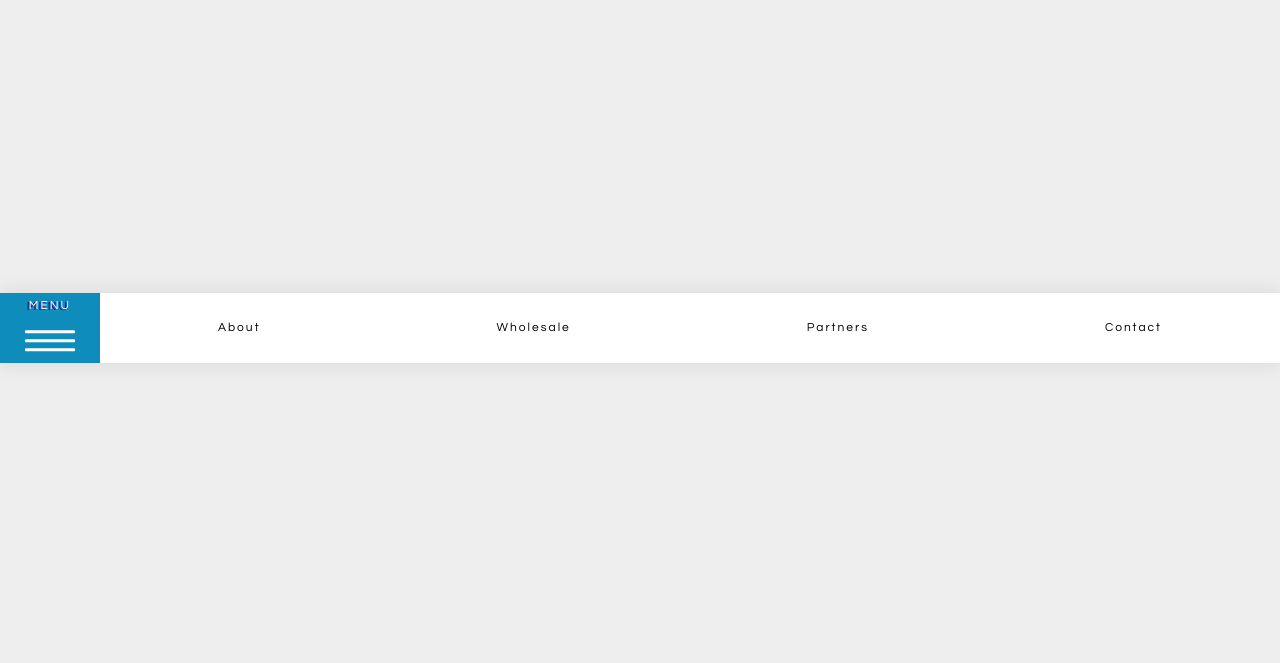
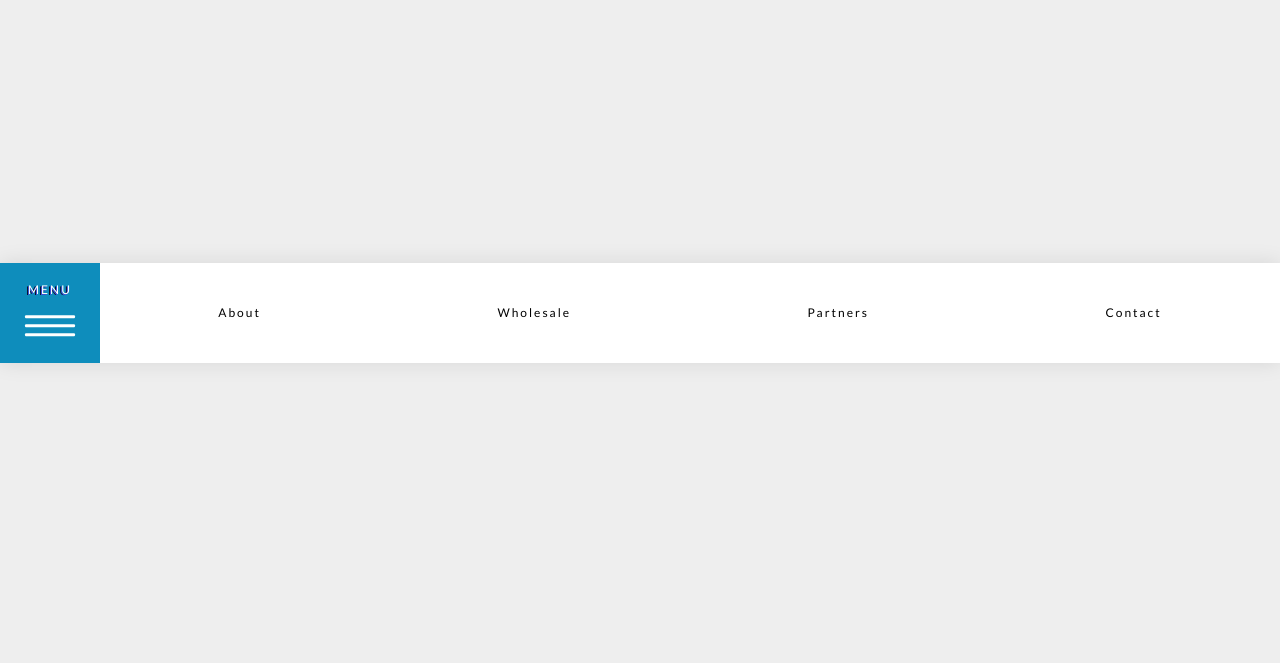
Before and after one commit to mortenbroesby/sticky-header, a plain HTML site: page main/index.html in a window 1280 px wide. Shown: the part 437-1100 px from the top of the page. Drawn offline with nearby package versions, Linux system fonts and the light colour scheme.

Commit message:
Rewrote to vanilla, fixed bugs

```diff
--- a/main/index.html
+++ b/main/index.html
@@ -3,18 +3,16 @@
 <head>
   <meta charset='UTF-8'>
   <title>Demo App</title>
-  <script src='https://cdnjs.cloudflare.com/ajax/libs/jquery/3.1.0/jquery.min.js'></script>
   <link href="https://fonts.googleapis.com/css?family=Lato:400,700" rel="stylesheet">
-  <link href="https://fonts.googleapis.com/css?family=Roboto" rel="stylesheet">
   <link rel='stylesheet' href='./reset.css'>
   <link rel='stylesheet' href='./style.css'>
 </head>
 <body>
   <div class='demo-app'>
-
     <div class='layout'>
-
       <section class='landing'>
+        <h1>COMPANY NAME ™</h1>
+        <h3>Catchy introductory text</h3>
         <div class='header'>
           <button class='header__toggle-button'>
             <p class='header__toggle-button__text'>MENU</p>
@@ -34,7 +32,6 @@
           </div>
         </div>
       </section>
-
       <main class="content">
         <section class="section">
           <h1>About us</h1>
@@ -53,11 +50,8 @@
           <h3>USP, unique features, etc.</h3>
         </section>
       </main>
-
     </div>
-
   </div>
-
   <script src='./index.js'></script>
 </body>
 </html>
--- a/main/index.js
+++ b/main/index.js
@@ -1,24 +1,22 @@
-class StickyHeader {
+const header = document.getElementsByClassName('header')[0];
+const stickPoint = getDistance();
+let isSticky = false;
 
-  constructor() {
-    this.tabContainerHeight = 100;
-    $(window).scroll(() => { this.onScroll(); });
-    $(window).resize(() => { this.onResize(); });
-  }
-
-  onScroll() {
-    this.setStickyHeader();
-  }
-
-  setStickyHeader() {
-    let offset = $('.header').offset().top + $('.header').height() - this.tabContainerHeight;
-    if ($(window).scrollTop() > offset) {
-      $('.header').addClass('header--sticky');
-    } else {
-      $('.header').removeClass('header--sticky');
-    }
-  }
-
+function getDistance() {
+  var topDist = header.offsetTop;
+  return topDist;
 }
 
-new StickyHeader();
+window.onscroll = function(e) {
+  var distance = getDistance() - window.pageYOffset;
+  var offset = window.pageYOffset;
+  if ( (distance <= 0) && !isSticky) {
+    header.style.position = 'fixed';
+    header.style.top = '0px';
+    isSticky = true;
+  } else if (isSticky && (offset <= stickPoint)) {
+    header.style.position = 'absolute';
+    header.style.top = 'auto';
+    isSticky = false;
+  }
+}
--- a/main/style.css
+++ b/main/style.css
@@ -1,7 +1,7 @@
 html,
 body,
 button {
-  font-family: 'Century Gothic', 'Lato', 'Roboto', sans-serif;
+  font-family: 'Lato', sans-serif;
   font-size: 12px;
   line-height: 1.2;
   background: #eeeeee;
@@ -50,7 +50,7 @@ h3 {
   position: absolute;
   bottom: 0;
   width: 100%;
-  height: 70px;
+  height: 100px;
   box-shadow: 0 0 20px rgba(0, 0, 0, 0.1);
   background: #fff;
   z-index: 10;
```
